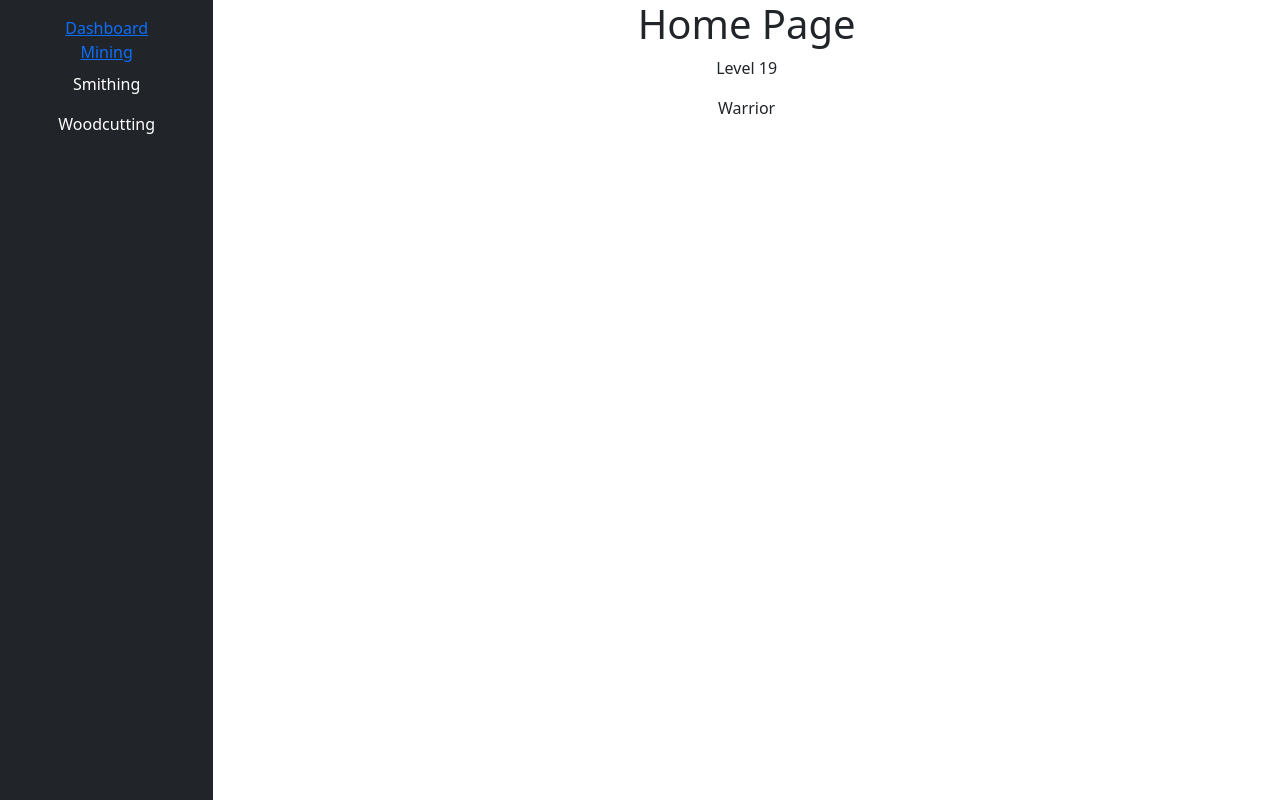
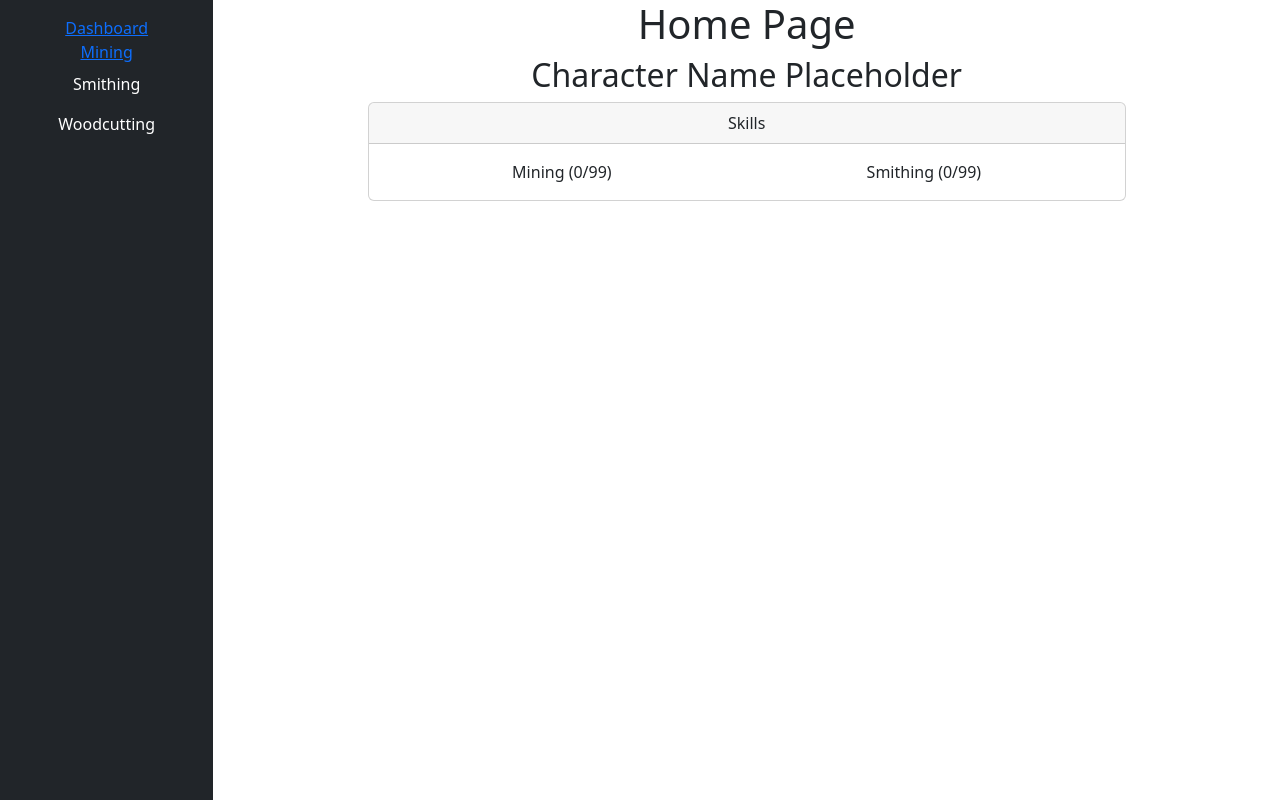
Before and after one commit to Bet-Happy/ReactFE, a React (Create React App) app: page / in a window 1280 px wide. Built offline with nearby package versions, Linux system fonts and the light colour scheme; no server answers.

Commit message:
jazzed up the HomePage

```diff
--- a/src/App.css
+++ b/src/App.css
@@ -45,6 +45,11 @@ html, body,#root,.App,.homepage {
   color: #61dafb;
 }
 
+#HomePageSkills {
+  display: inline-flex;
+  justify-content: space-around;
+
+}
 @keyframes App-logo-spin {
   from {
     transform: rotate(0deg);
--- a/src/views/HomePage.js
+++ b/src/views/HomePage.js
@@ -1,11 +1,32 @@
 import React from "react";
+import '../App.css';
 
 function Home() {
   return (
     <div>
       <h1>Home Page</h1>
-      <p>Level 19</p>
-      <p>Warrior</p>
+      <h2>Character Name Placeholder</h2>
+
+      <div className='container align-self-center w-75' >
+        <div className="card">
+          <div className='card-header'>Skills</div>
+          <div className='card-body row'>
+            <div id='HomePageSkills'>
+              <div>
+              Mining (0/99)
+              </div>
+              <div>
+              Smithing (0/99)
+              </div>
+
+
+            </div>
+          </div>
+
+        </div>
+
+      </div>
+
     </div>
   )
 }
```
